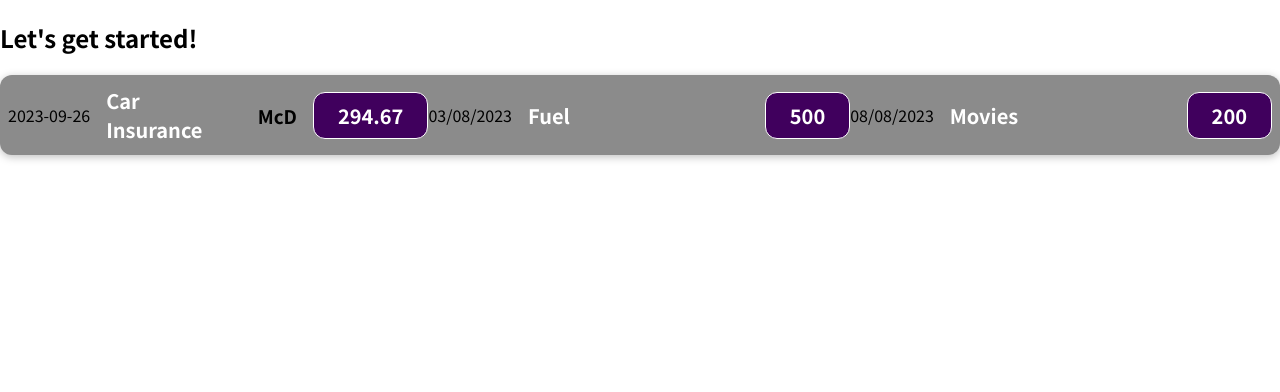
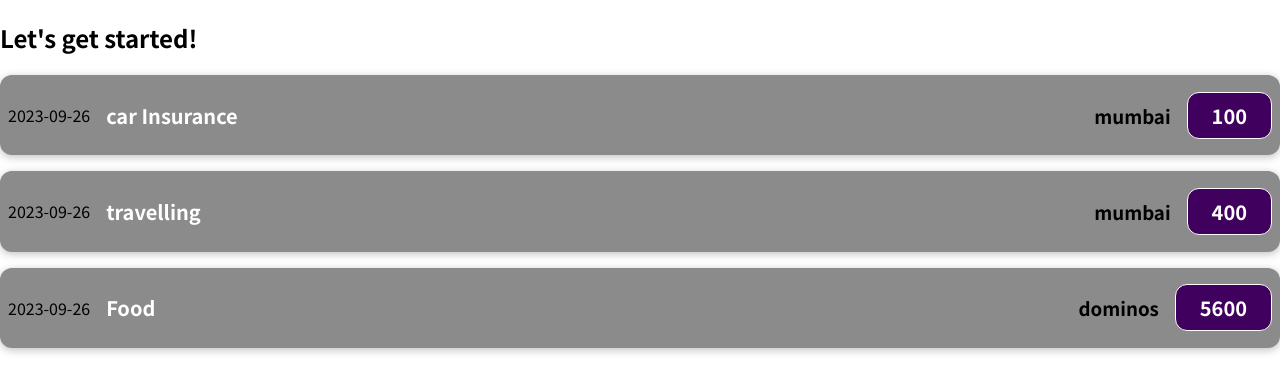
Before and after one commit to rajk5266/LearningReact, a JavaScript app: page / in a window 1280 px wide. Shown: the top 392 px of the page. Built offline with nearby package versions, Linux system fonts and the light colour scheme.

Commit message:
looping through expenses

```diff
--- a/src/App.js
+++ b/src/App.js
@@ -1,10 +1,43 @@
 import ExpenseItem from "./components/ExpenseItem";
 
 function App() {
+  const expenses = [
+    {
+      id: "1",
+      title: "car Insurance",
+      amount: 100,
+      date: new Date().toISOString().slice(0, 10),
+      location: "mumbai",
+    },
+    {
+      id: "2",
+      title: "travelling",
+      amount: 400,
+      date: new Date().toISOString().slice(0, 10),
+      location: "mumbai",
+    },
+    {
+      id: "3",
+      title: "Food",
+      amount: 5600,
+      date: new Date().toISOString().slice(0, 10),
+      location: "dominos",
+    },
+  ];
+
   return (
     <div>
       <h2>Let's get started!</h2>
-      <ExpenseItem></ExpenseItem>
+      {expenses.map((expense) => {
+        return (
+          <ExpenseItem
+            title={expense.title}
+            amount={expense.amount}
+            date={expense.date}
+            location={expense.location}
+          />
+        );
+      })}
     </div>
   );
 }
--- a/src/components/ExpenseItem.js
+++ b/src/components/ExpenseItem.js
@@ -1,28 +1,13 @@
 import './ExpenseItem.css'
 
-function ExpenseItem() {
-  const expenseDate = new Date();
-  const expenseTitle = 'Car Insurance';
-  const expenseAmount = 294.67;
-  const expenseLocation = 'McD'
-
+function ExpenseItem(props) {
   return (
     <div className="expense-item">
-      <div>{expenseDate.toISOString().slice(0,10)}</div>
+      <div>{props.date}</div>
       <div className="expense-item__description">
-        <h2>{expenseTitle}</h2>
-        <h3>{expenseLocation}</h3>
-        <div className="expense-item__price">{expenseAmount}</div>
-      </div>
-      <div>03/08/2023</div>
-      <div className="expense-item__description">
-        <h2>Fuel</h2>
-        <div className="expense-item__price">500</div>
-      </div>
-      <div>08/08/2023</div>
-      <div className="expense-item__description">
-        <h2>Movies</h2>
-        <div className="expense-item__price">200</div>
+        <h2>{props.title}</h2>
+        <h3>{props.location}</h3>
+        <div className="expense-item__price">{props.amount}</div>
       </div>
     </div>
   );
```
